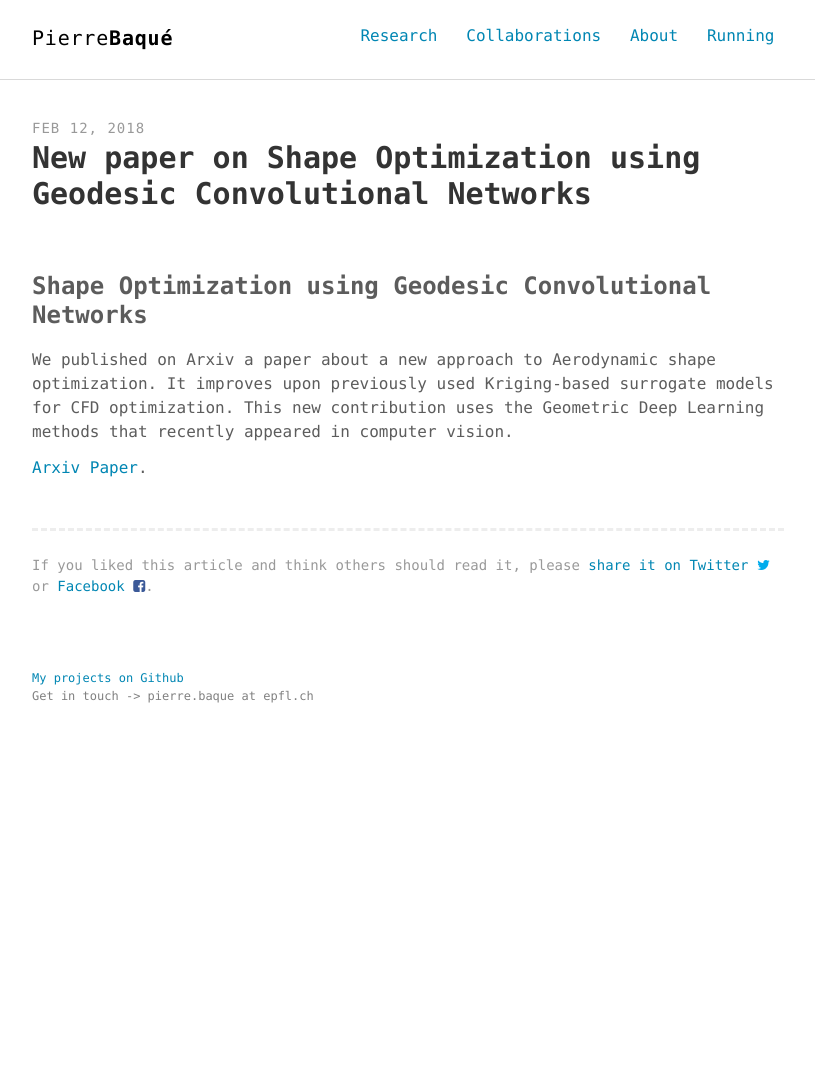
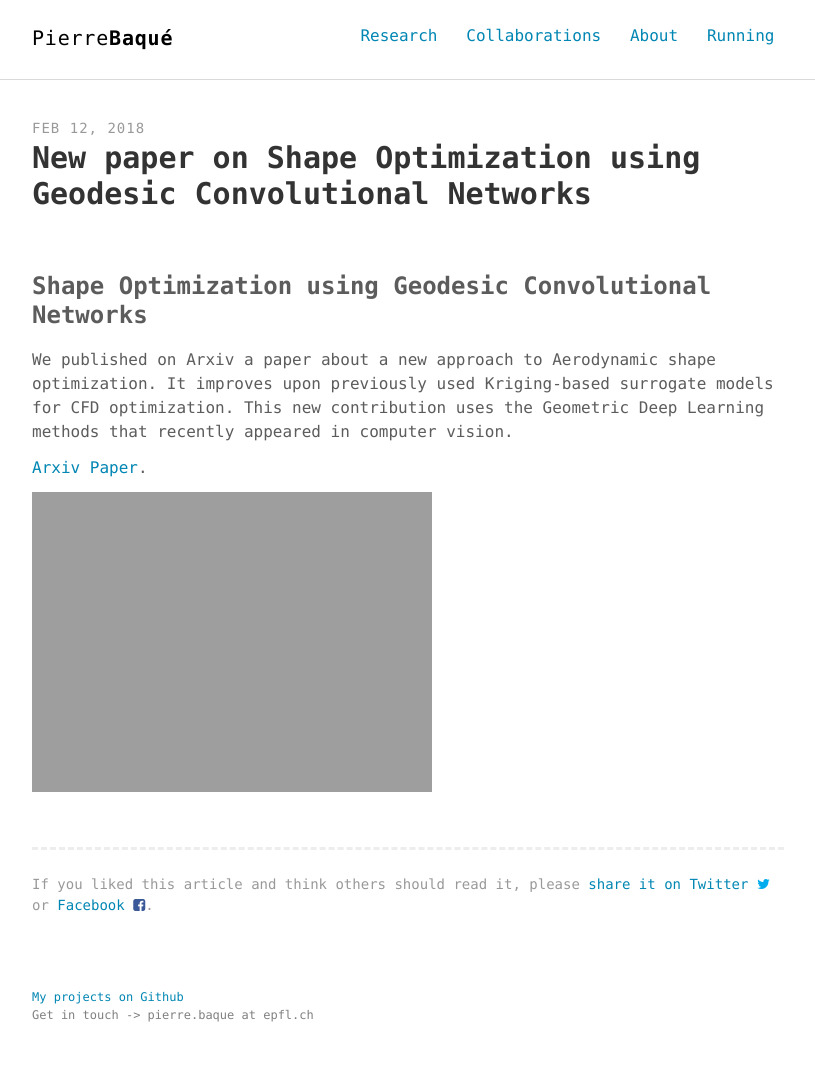
Before and after one commit to pierrebaque/pierrebaque.github.io, a Jekyll site: the page built from _posts/2018-02-12-ConvShapeOpt.md, in a window 1280 px wide. Shown: the whole page, without its empty margins (232-1047 px from the left). Built offline with Jekyll 4.4.1, drawn with Linux system fonts in a browser that asks for light colours; before the commit the page ends 900 px from its top, so only the background shows below that.

Commit message:
post conv shape

```diff
--- a/_posts/2018-02-12-ConvShapeOpt.md
+++ b/_posts/2018-02-12-ConvShapeOpt.md
@@ -12,3 +12,5 @@ keywords: "dummy content, lorem ipsum"
 We published on Arxiv a paper about a new approach to Aerodynamic shape optimization. It improves upon previously used Kriging-based surrogate models for CFD optimization. This new contribution uses the Geometric Deep Learning methods that recently appeared in computer vision.
 
 [Arxiv Paper](https://arxiv.org/pdf/1802.04016.pdf).
+
+![]({{site.url}}/img/ShapeOpt.png)
```
Also changed, not shown: 1 other file.
